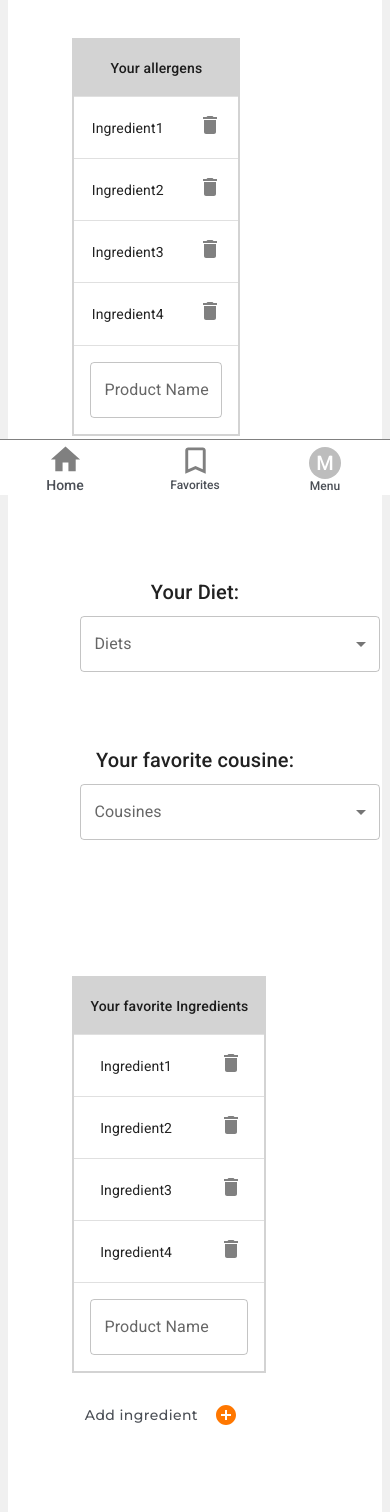
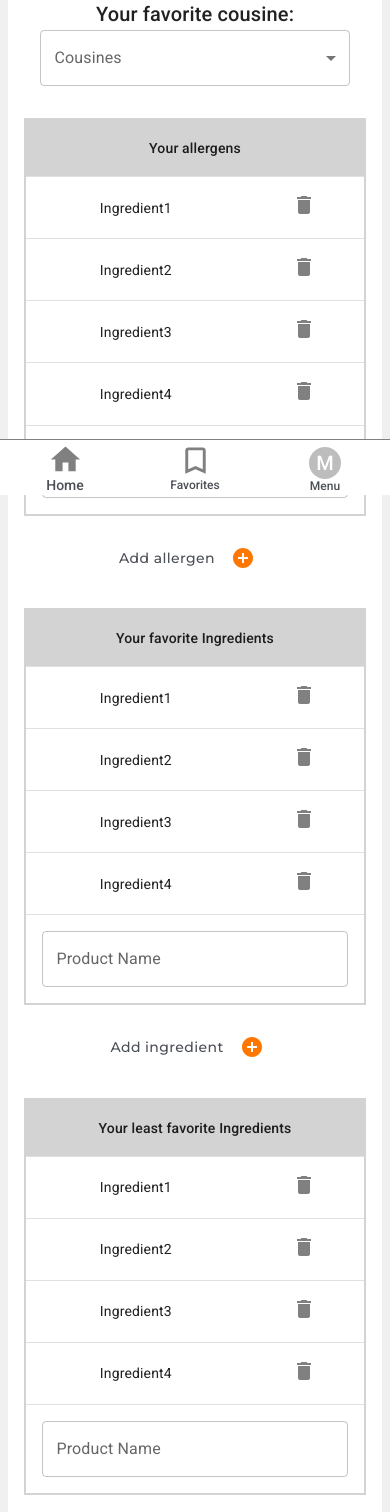
Before and after one commit to Deveneven/TasTier, a React (Create React App) app in the folder frontend/: page /diets in a window 390 px wide. Shown: the part 349-1861 px from the top of the page. Built offline with nearby package versions, Linux system fonts and the light colour scheme.

Commit message:
finished responsive part of diet settings

```diff
--- a/frontend/src/Screen/DietSettingsScreen/DietSettingsScreen.tsx
+++ b/frontend/src/Screen/DietSettingsScreen/DietSettingsScreen.tsx
@@ -30,9 +30,9 @@ const DietSettingsScreen = () => {
           display: 'flex',
           flexDirection: 'column',
           margin: 'auto',
-          padding: '2rem',
+          padding: {md: '2rem', xs: '1rem'},
           justifyContent: {xs: 'center'},
-          gap: '4rem',
+          gap: {xs: '2rem', md: '4rem'},
         }}
       >
         <Grid
@@ -41,14 +41,13 @@ const DietSettingsScreen = () => {
           sx={{gap: '1rem'}}
         >
           <Grid item md={1}
-            sx={{margin: {xs: 'auto', sm: '0'}}}
           >
-            <Avatar sx={{width: 56, height: 56}}>
+            <Avatar sx={{width: 56, height: 56, margin: 'auto'}}>
 M
             </Avatar>
           </Grid>
           <Grid item md={10} sx={{textAlign: {xs: 'center', sm: 'left'}, marginBlock: 'auto'}} >
-            <Typography component="h4" variant="h6" sx={{wordWrap: ' break-word', textAlign: {xs: 'center', sm: 'left'}}}>
+            <Typography component="h4" variant="h6" sx={{wordWrap: ' break-word', textAlign: 'left'}}>
                 John Doe diet preferences
             </Typography>
           </Grid>
@@ -57,13 +56,16 @@ M
           container
           margin="auto"
           justifyContent="space-between"
-          sx={{gap: {xs: '1rem', sm: '2rem'}}}
+          sx={{gap: {xs: '2rem', md: '1rem'}, flexDirection: {xs: 'column-reverse', md: 'row'}}}
         >
           <Grid item md={5}
+            sx={{width: 'min(600px, 100%)', margin: 'auto'}}
           >
             < IngredientTableDiets buttonName={'allergen'} tableName={'Your allergens'}/>
           </Grid>
-          <Grid item md={5} >
+          <Grid item md={5}
+            sx={{width: 'min(600px, 100%)', margin: {sm: 'auto', md: '0 auto'}}}
+          >
             <MultiSelectMenu inputName={'Your Diet:'} label={'Diets'} options={options}/>
             <MultiSelectMenu inputName={'Your favorite cousine:'} label={'Cousines'} options={options}/>
           </Grid>
@@ -72,13 +74,15 @@ M
           container
           margin="auto"
           justifyContent="space-between"
-          sx={{gap: {xs: '1rem', sm: '2rem'}}}
+          sx={{gap: {xs: '2rem', md: '2rem'}}}
         >
           <Grid item md={5}
+            sx={{width: 'min(600px, 100%)', margin: 'auto'}}
           >
             < IngredientTableDiets buttonName={'ingredient'} tableName={'Your favorite Ingredients'}/>
           </Grid>
-          <Grid item md={5}>
+          <Grid item md={5}
+            sx={{width: 'min(600px, 100%)', margin: 'auto'}}>
             < IngredientTableDiets buttonName={'ingredient'} tableName={'Your least favorite Ingredients'}/>
           </Grid>
         </Grid>
--- a/frontend/src/Screen/DietSettingsScreen/IngredientTableDiets.tsx
+++ b/frontend/src/Screen/DietSettingsScreen/IngredientTableDiets.tsx
@@ -27,7 +27,7 @@ const IngredientTableDiets = ({tableName, buttonName}:IngredientTableDietsProps)
   const [productName, setProductName] = useState<String>('');
   return (
     <div>
-      <TableContainer>
+      <TableContainer sx={{padding: '0 !important'}}>
         <Table>
           <TableHead>
             <TableRow>
--- a/frontend/src/Screen/DietSettingsScreen/MultiSelectMenu.tsx
+++ b/frontend/src/Screen/DietSettingsScreen/MultiSelectMenu.tsx
@@ -5,7 +5,7 @@ import MenuItem from '@mui/material/MenuItem';
 import FormControl from '@mui/material/FormControl';
 import Select, {SelectChangeEvent} from '@mui/material/Select';
 import Typography from '@mui/material/Typography';
-
+import {Container} from '@mui/material';
 type MultiSelectMenuProps = {
 inputName:string;
 label: string;
@@ -25,11 +25,11 @@ const MultiSelectMenu = ({inputName, label, options} : MultiSelectMenuProps) =>
     );
   };
   return (
-    <div style={{padding: '2rem'}}>
+    <Container sx={{margin: 'auto !important'}}>
       <Typography component="h4" variant="h6" sx={{wordWrap: ' break-word', textAlign: {xs: 'center', sm: 'left'}}}>
         {inputName}
       </Typography>
-      <FormControl sx={{m: 1, width: '300px'}}>
+      <FormControl sx={{width: 'min(600px, 100%)'}}>
         <InputLabel id="demo-multiple-name-label">{label}</InputLabel>
         <Select
           labelId="demo-multiple-name-label"
@@ -42,7 +42,7 @@ const MultiSelectMenu = ({inputName, label, options} : MultiSelectMenuProps) =>
           {options.map((name, key) => ( <MenuItem key={key} value={name}>{name}</MenuItem>))}
         </Select>
       </FormControl>
-    </div>
+    </Container>
   );
 };
 
```
